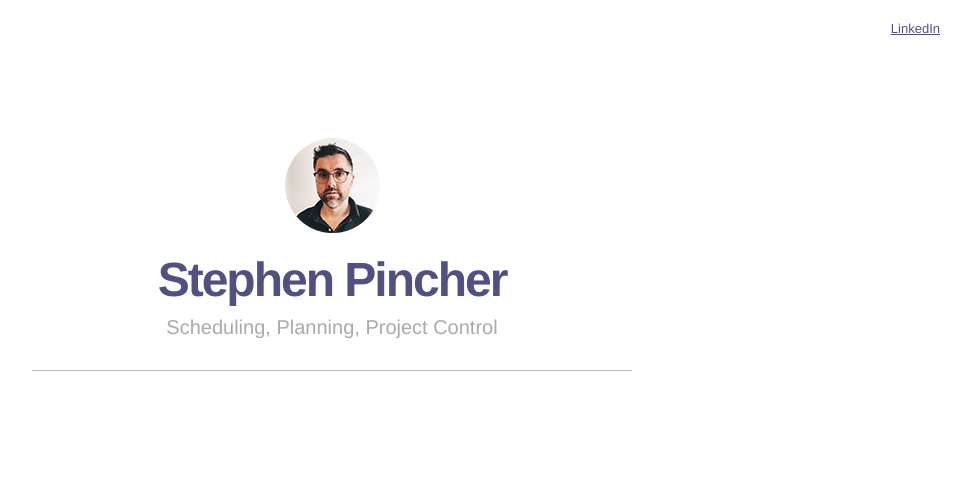
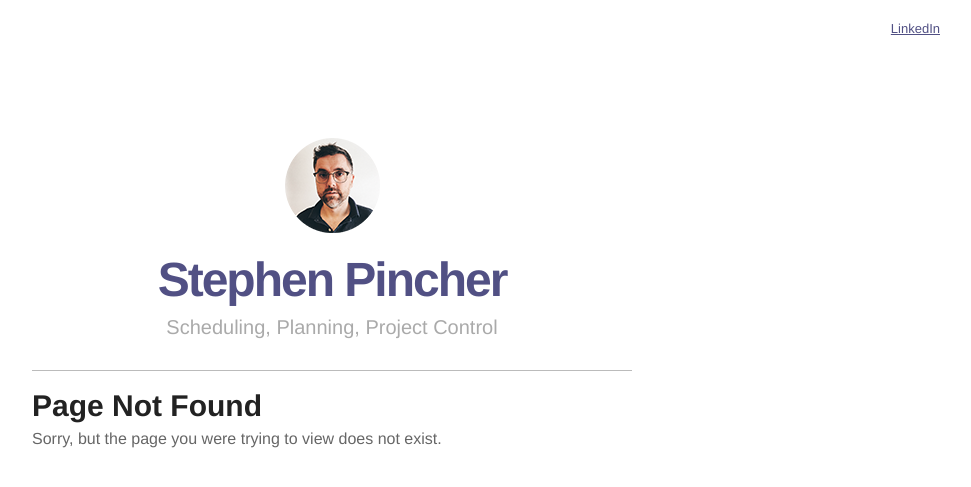
Before and after one commit to pinchy76/pinchy76.github.io, a Jekyll site: the page built from 404.html, in a window 1280 px wide. Shown: the top 487 px of the page, without its empty margins (308-1279 px from the left). Built offline with Jekyll 4.4.1, drawn with Linux system fonts in a browser that asks for light colours.

Commit message:
amended 404

```diff
--- a/404.html
+++ b/404.html
@@ -4,3 +4,6 @@ title: XER Cleaner
 
 
 ---
+
+<h1>Page Not Found</h1>
+<p>Sorry, but the page you were trying to view does not exist.</p>
```
